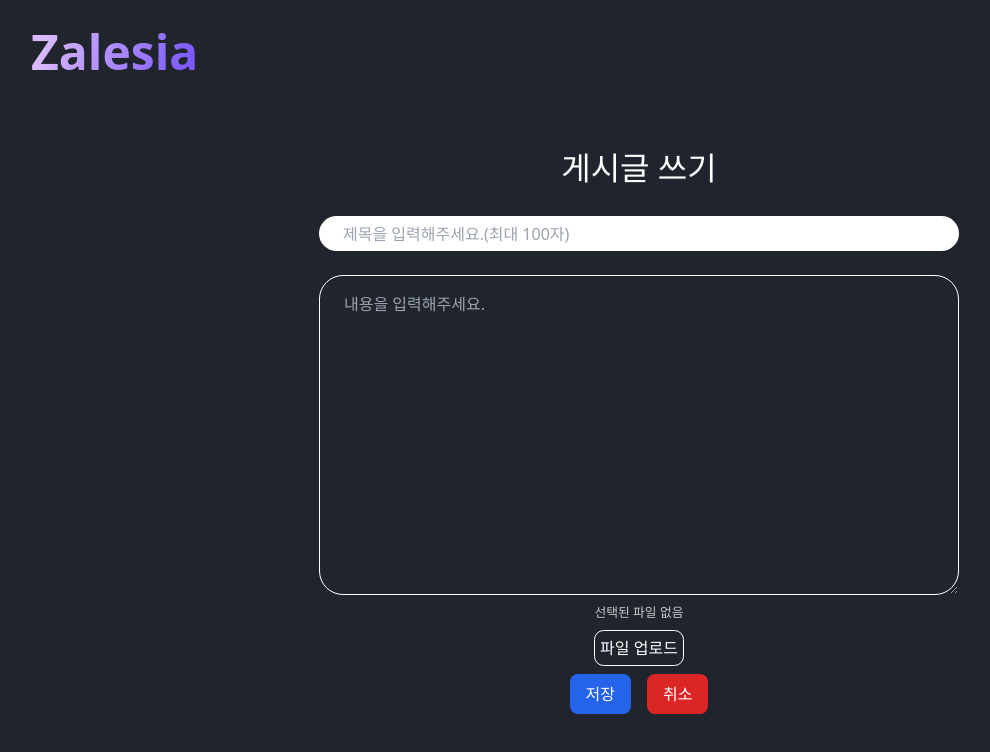
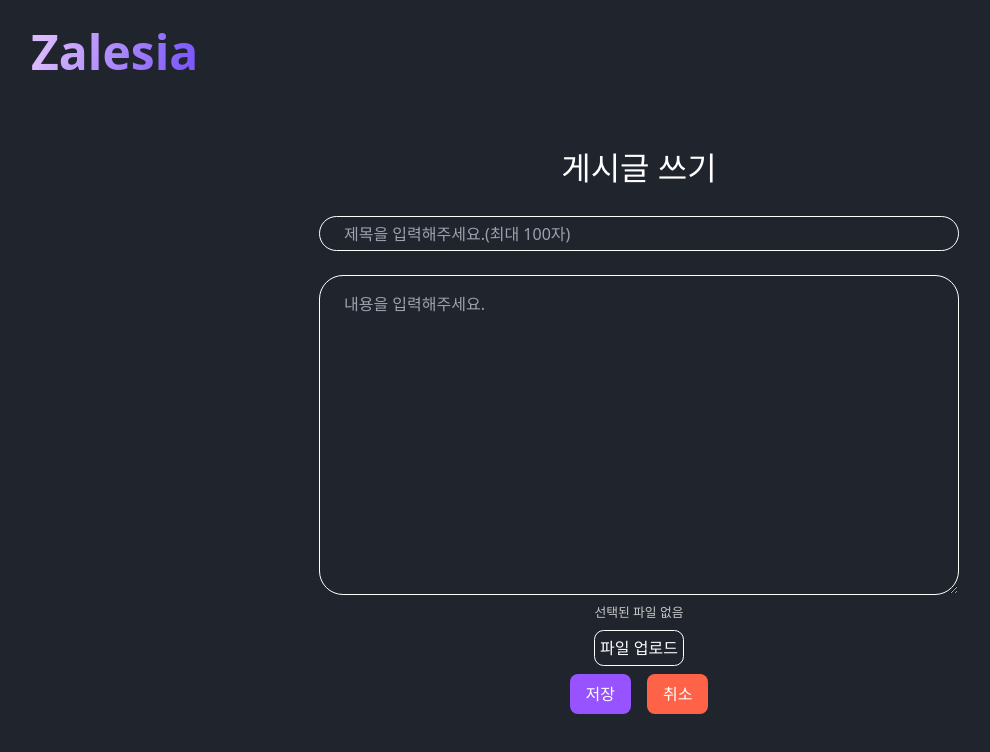
Before and after one commit to namic123/zalesia_built-in-board, a Vue app: page /board/create in a window 1280 px wide. Shown: the top 752 px of the page, without its empty margins (1-991 px from the left). Built offline with nearby package versions, Linux system fonts and the light colour scheme; a web font is replaced by a local one.

Commit message:
필요없는 코드 삭제 및 CSS 스타일 관련 속성 일괄 적용

```diff
--- a/src/assets/styles/default.css
+++ b/src/assets/styles/default.css
@@ -47,7 +47,7 @@ body {
 }
 
 /* html custom */
-textarea{
+textarea, input{
     background: transparent;
     color:white;
     border:1px solid white;
--- a/src/components/BoardList.vue
+++ b/src/components/BoardList.vue
@@ -62,8 +62,8 @@ function moveToBoard(boardId){
     border: 1px solid white;
   }
   .table-body-tr:hover{
-    background-color: white;
-    color: black;
+    background-color: var(--main-color);
+    color: white;
     cursor: pointer;
   }
 
--- a/src/components/SignUp.vue
+++ b/src/components/SignUp.vue
@@ -477,8 +477,6 @@ function createMemberAccount() {
 
 .member-signup-form input {
   text-align: center;
-  border: 1px solid white;
-  background: transparent;
 }
 
 
--- a/src/views/board/BoardCreate.vue
+++ b/src/views/board/BoardCreate.vue
@@ -29,8 +29,8 @@
           />
         </div>
         <div class="board-create-content justify-end">
-          <button type="button" class="bg-blue-600" @click="onCreateBoard">저장</button>
-          <button type="button" class="bg-red-600" @click="moveToHome">취소</button>
+          <button type="button"  @click="onCreateBoard">저장</button>
+          <button type="button" @click="moveToHome">취소</button>
         </div>
       </form>
     </section>
@@ -141,23 +141,24 @@ function onCreateBoard() {
 .board-create-content button {
   padding: 0.5rem 1rem;
   color: white;
+  background-color:var(--main-color) ;
   border-radius: 0.5rem;
   margin: 0.5rem;
 }
-
+.board-create-content button:nth-child(2){
+  background-color: tomato;
+}
 .board-create-container input, textarea {
   width: 50%;
   height: 2.2rem;
   border-radius: 1.5rem;
   padding: 0rem 1.5rem;
   margin-top: 1.5rem;
-  color: black;
 }
 
 .board-create-container textarea {
   padding-top: 1rem;
   height: 20rem;
-  color: white;
 }
 
 .board-create-container label {
--- a/src/views/board/BoardView.vue
+++ b/src/views/board/BoardView.vue
@@ -13,7 +13,6 @@ onMounted(() => {
   axios.get(`/api/board/id/${id}`)
       .then(response => {
         Object.assign(boardInfo, response.data);
-        console.log(boardInfo)
       })
       .catch(error => {
         Swal.fire({
@@ -22,7 +21,7 @@ onMounted(() => {
           text: error.response.data.message || error.message,
         });
         router.push({
-          name:"PageHome",
+          name: "PageHome",
         })
       })
 })
@@ -30,13 +29,20 @@ onMounted(() => {
 </script>
 
 <template>
-  <div v-if="boardInfo">
-    {{boardInfo.content}}
+  <div class="default-style-container">
+    <div v-if="boardInfo">
+      <div class="board-title">
+
+      </div>
+      <div class="board-content">
+
+      </div>
+    </div>
   </div>
 </template>
 
 <style scoped>
-  div{
-    color: white;
-  }
+div {
+  color: white;
+}
 </style>
```
